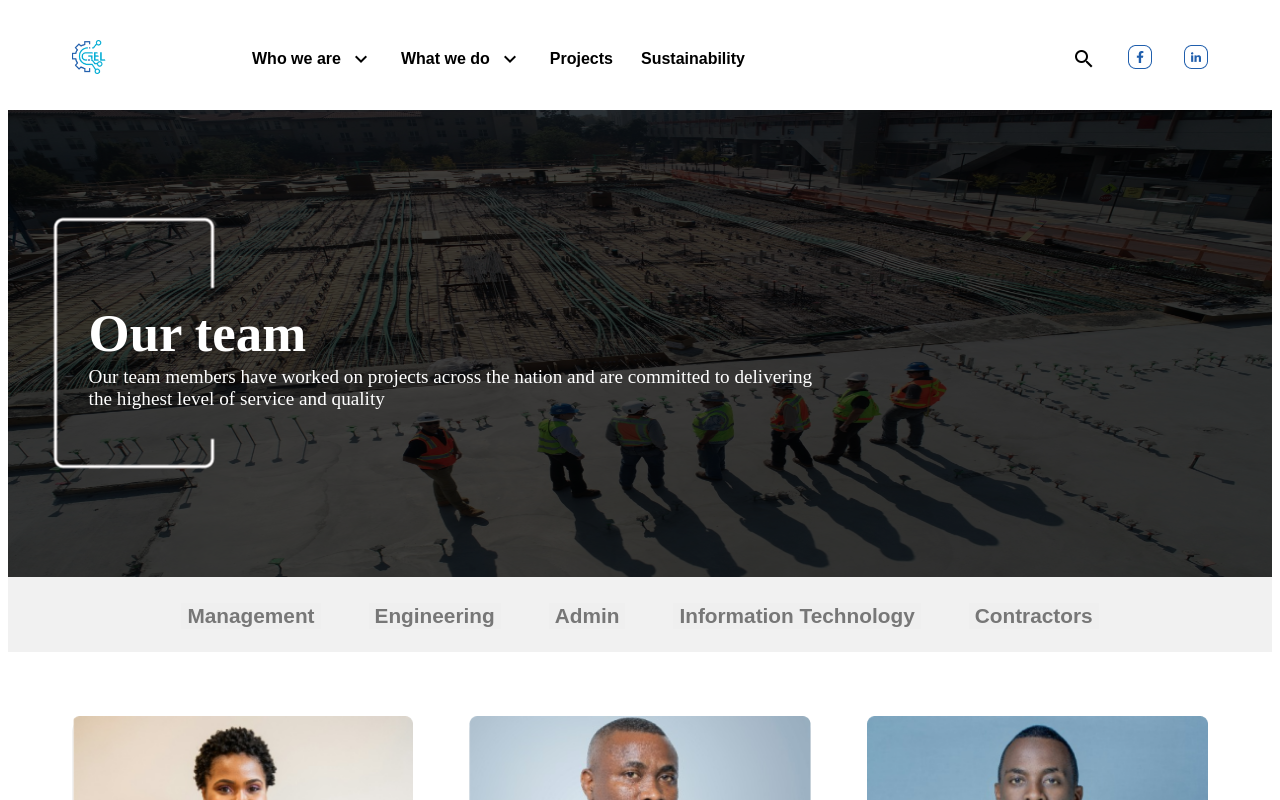
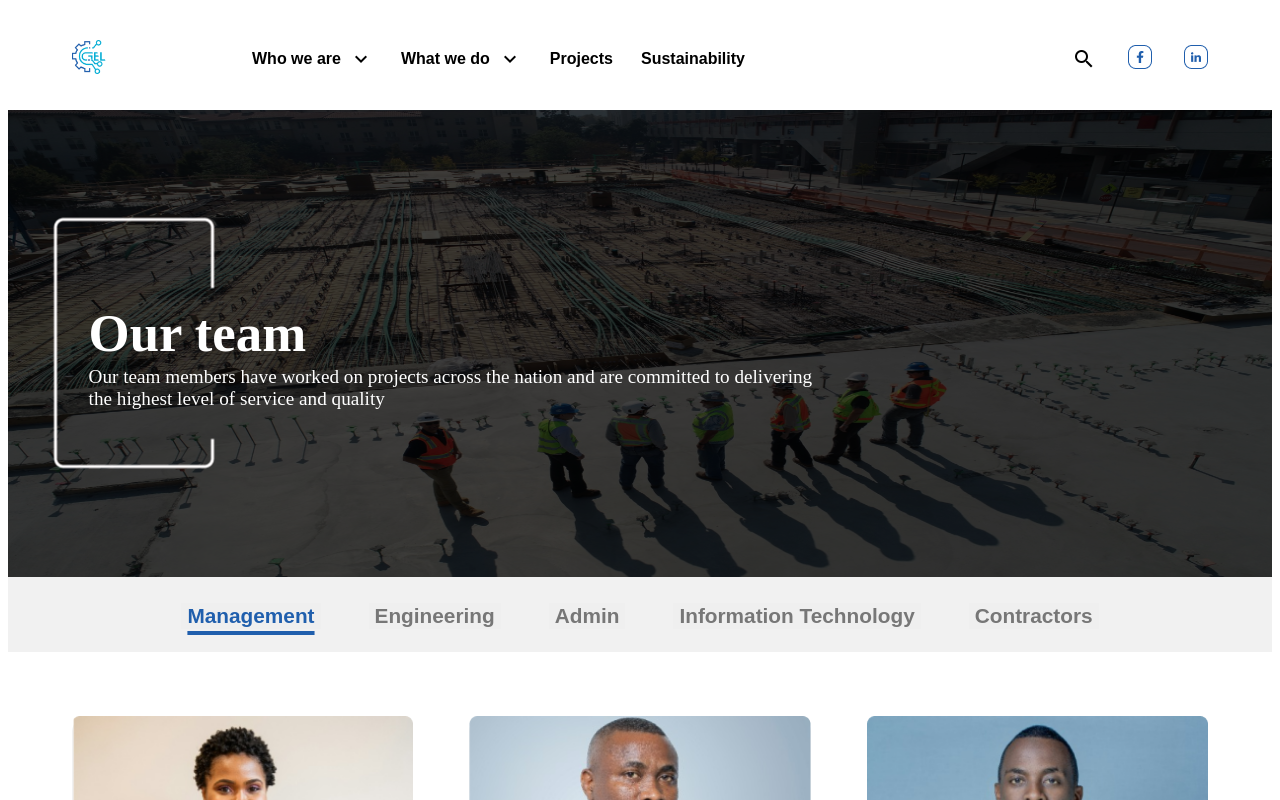
Before and after one commit to paddinghq/gasfleet-website-new, a Nuxt app: page /ourteam in a window 1280 px wide. Shown: the top 800 px of the page. Built offline with nearby package versions, Linux system fonts and the light colour scheme.

Commit message:
adding other tabs

```diff
--- a/pages/ourteam.vue
+++ b/pages/ourteam.vue
@@ -8,7 +8,7 @@
         <p>Our team members have worked on projects across the nation and are committed to delivering<br>the highest level of service and quality</p>
       </div>
       <div class="tabs">
-        <button class="button" @click="activeTab = 'management'" :class="{ active: activeTab === 'management' }">Management</button>
+        <button class="button" @click="activateTab('management')" :class="{ active: activeTab === 'management', focus: activeTab === 'management' }">Management</button>
         <button class="button" @click="activeTab = 'engineering'" :class="{ active: activeTab === 'engineering' }">Engineering</button>
         <button class="button" @click="activeTab = 'admin'" :class="{ active: activeTab === 'admin' }">Admin</button>
         <button class="button" @click="activeTab = 'it'" :class="{ active: activeTab === 'it' }">Information Technology</button>
@@ -54,10 +54,20 @@ const activeComponent = computed(() => {
       return Management
   }
 })
+
+const activateTab = (tab) => {
+  activeTab.value = tab
+}
+
 </script>
 
 <style lang="scss" scoped>
-
+.button.focus {
+  color: #205fad;
+  text-decoration: underline;
+  text-underline-offset: 8px;
+  text-decoration-thickness: 4px;
+}
 .button:focus {
   color: #205fad;
   text-decoration: underline;
```
